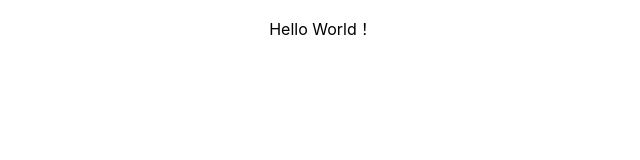
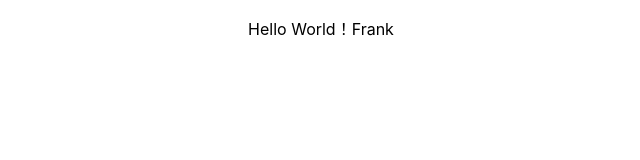
Before and after one commit to zhe-student-tafesa/Amplify-Console-CI-CD-Demo02, a React (Create React App) app: page / in a window 1280 px wide. Shown: the top 160 px of the page, without its empty margins (319-959 px from the left). Built offline with nearby package versions, Linux system fonts and the light colour scheme.

Commit message:
third commit

```diff
--- a/src/App.js
+++ b/src/App.js
@@ -6,7 +6,7 @@ function App() {
     <div className="App">
 
         <p>
-          Hello World！
+          Hello World！Frank
         </p>
 
     </div>
```
